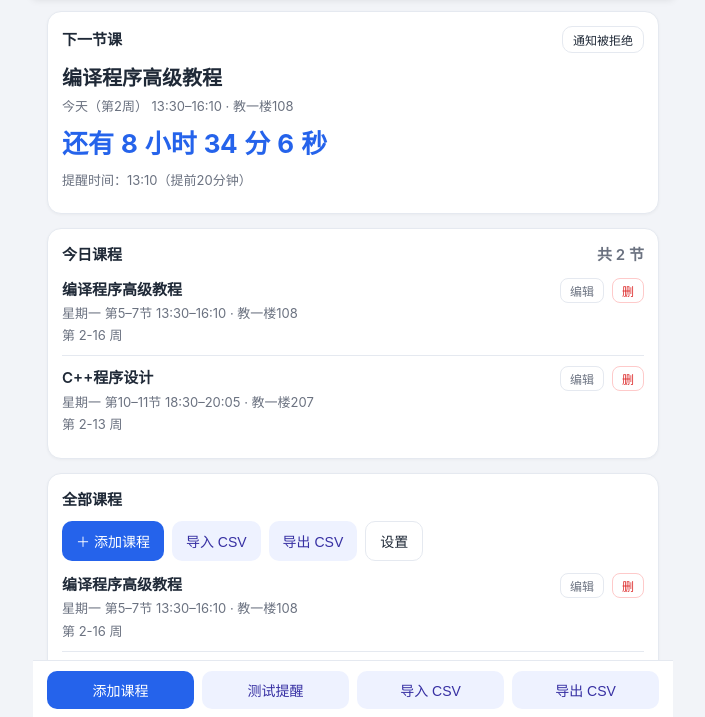
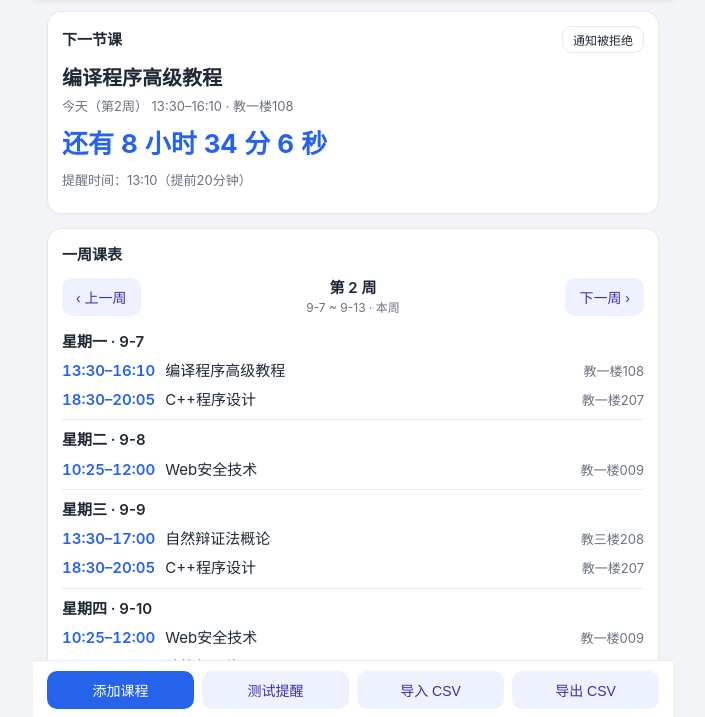
Before and after one commit to 114guo/form.github.io, a plain HTML site: page index.html in a window 1280 px wide. Shown: the part 81-798 px from the top of the page, without its empty margins (287-992 px from the left). Drawn offline with Linux system fonts and the light colour scheme.

Commit message:
新增一周课表视图，支持切换周预览

```diff
--- a/index.html
+++ b/index.html
@@ -50,6 +50,19 @@ button.btn:active{opacity:.8}
 footer{position:fixed;left:0;right:0;bottom:0;max-width:640px;margin:0 auto;background:#fff;border-top:1px solid var(--line);
   display:flex;gap:8px;padding:10px 14px calc(10px + env(safe-area-inset-bottom));z-index:20}
 footer .btn{flex:1;text-align:center}
+/* 周课表 */
+.weeknav{display:flex;align-items:center;justify-content:space-between;gap:8px;margin-bottom:10px}
+.weeknav-center{text-align:center;flex:1}
+#weekLabel{font-weight:600}
+#weekRange{font-size:12px;color:var(--muted)}
+li.daygroup{border-top:1px solid var(--line);padding:8px 0}
+li.daygroup:first-child{border-top:none;padding-top:2px}
+.dayhead{font-weight:600;margin-bottom:6px}
+.dayitems{display:flex;flex-direction:column;gap:6px}
+.dayitem{display:flex;flex-wrap:wrap;gap:2px 10px;align-items:baseline}
+.dayitem .tm{font-variant-numeric:tabular-nums;color:var(--accent);font-weight:600;min-width:88px}
+.dayitem .loc{margin-left:auto;font-size:13px;color:var(--muted)}
+.day-empty{color:var(--muted);font-size:13px}
 /* modal */
 .overlay{position:fixed;inset:0;background:rgba(15,23,42,.45);z-index:50;display:none;align-items:flex-end;justify-content:center}
 .overlay.show{display:flex}
@@ -88,6 +101,19 @@ footer .btn{flex:1;text-align:center}
   <section class="card" id="nextCard">
     <h2>下一节课 <button class="btn ghost" id="btnNotify" style="font-size:12px;padding:4px 10px">开启通知</button></h2>
     <div id="nextBox"></div>
+  </section>
+
+  <section class="card" id="weekCard">
+    <h2>一周课表 <button class="btn ghost" id="btnThisWeek" style="font-size:12px;padding:4px 10px">回到本周</button></h2>
+    <div class="weeknav">
+      <button class="btn" id="btnPrevWeek">‹ 上一周</button>
+      <div class="weeknav-center">
+        <div id="weekLabel">…</div>
+        <div id="weekRange"></div>
+      </div>
+      <button class="btn" id="btnNextWeek">下一周 ›</button>
+    </div>
+    <ul class="clean" id="weekList"></ul>
   </section>
 
   <section class="card">
@@ -357,13 +383,53 @@ function renderToday(){
   if(!list.length){ ul.innerHTML='<li class="item"><span class="muted">今天没有课</span></li>'; return; }
   ul.innerHTML=list.map(itemHTML).join("");
 }
+let previewWeek = null; // null=跟随本周
+
+function weekStartDate(wk){
+  return new Date(parseDate(settings.semesterStart).getTime() + (wk-1)*7*86400000);
+}
+function fmtMD(d){ return (d.getMonth()+1)+"-"+d.getDate(); }
+function renderWeek(){
+  const wk = previewWeek || getWeekNum(new Date());
+  const start = weekStartDate(wk);
+  const end = new Date(start.getTime()+6*86400000);
+  $("weekLabel").textContent = "第 "+wk+" 周";
+  $("weekRange").textContent = fmtMD(start)+" ~ "+fmtMD(end) + (wk===getWeekNum(new Date()) ? " · 本周" : "");
+  $("btnThisWeek").style.display = (wk===getWeekNum(new Date())) ? "none" : "";
+  const byDay={1:[],2:[],3:[],4:[],5:[],6:[],7:[]};
+  for(const c of courses){ if(c.weeks.includes(wk) && byDay[c.weekday]) byDay[c.weekday].push(c); }
+  for(const d in byDay) byDay[d].sort((a,b)=>toMin(a.start)-toMin(b.start));
+  let html="";
+  for(let d=1; d<=7; d++){
+    const date = new Date(start.getTime()+(d-1)*86400000);
+    html += '<li class="daygroup"><div class="dayhead">'+WD_FULL[d]+' · '+fmtMD(date)+'</div>';
+    const list=byDay[d];
+    if(!list.length){ html += '<div class="day-empty">无课</div>'; }
+    else {
+      html += '<div class="dayitems">';
+      for(const c of list){
+        html += '<div class="dayitem"><span class="tm">'+c.start+'–'+c.end+'</span><span>'+esc(c.name)+'</span><span class="loc">'+esc(c.location)+'</span></div>';
+      }
+      html += '</div>';
+    }
+    html += '</li>';
+  }
+  $("weekList").innerHTML = html;
+}
+function changeWeek(delta){
+  const wk = (previewWeek || getWeekNum(new Date())) + delta;
+  if(wk < 1) return;
+  previewWeek = wk;
+  renderWeek();
+}
+function goThisWeek(){ previewWeek = null; renderWeek(); }
 function renderAll(){
   const ul=$("courseList");
   if(!courses.length){ ul.innerHTML='<li class="item"><span class="muted">还没有课程，点「添加课程」或「导入 CSV」</span></li>'; return; }
   const sorted=courses.slice().sort((a,b)=> (a.weekday-b.weekday) || (toMin(a.start)-toMin(b.start)) || (a.name<b.name?-1:1));
   ul.innerHTML=sorted.map(itemHTML).join("");
 }
-function renderAllViews(){ renderStatus(); renderNext(); renderToday(); renderAll(); }
+function renderAllViews(){ renderStatus(); renderNext(); renderWeek(); renderToday(); renderAll(); }
 
 /* ============ 提醒 ============ */
 function notifySupport(){ return ("Notification" in window); }
@@ -569,6 +635,9 @@ $("btnExport2").addEventListener("click", exportCSV);
 $("btnSettings").addEventListener("click", openSettings);
 $("btnNotify").addEventListener("click", requestNotify);
 $("btnTestRemind").addEventListener("click", testReminder);
+$("btnPrevWeek").addEventListener("click", ()=>changeWeek(-1));
+$("btnNextWeek").addEventListener("click", ()=>changeWeek(1));
+$("btnThisWeek").addEventListener("click", goThisWeek);
 document.addEventListener("click", e=>{
   const ed=e.target.closest("[data-edit]"); if(ed){ openEdit(ed.getAttribute("data-edit")); return; }
   const del=e.target.closest("[data-del]"); if(del){
```
